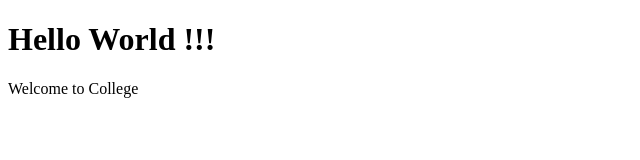
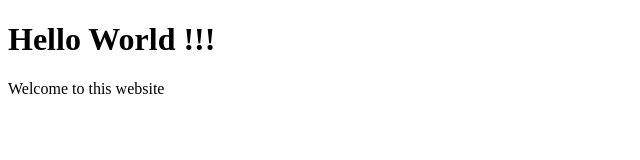
Before and after one commit to ChadubulaVani-06/college-daily-projects, a plain HTML site: page index.html in a window 1280 px wide. Shown: the full height of the page, 0-640 px from the left. Drawn offline with Linux system fonts and the light colour scheme.

Commit message:
Second Update

```diff
--- a/index.html
+++ b/index.html
@@ -7,6 +7,6 @@
 </head>
 <body>
     <h1>Hello World !!!</h1>
-    <p>Welcome to College</p>
+    <p>Welcome to this website</p>
 </body>
 </html>
```
